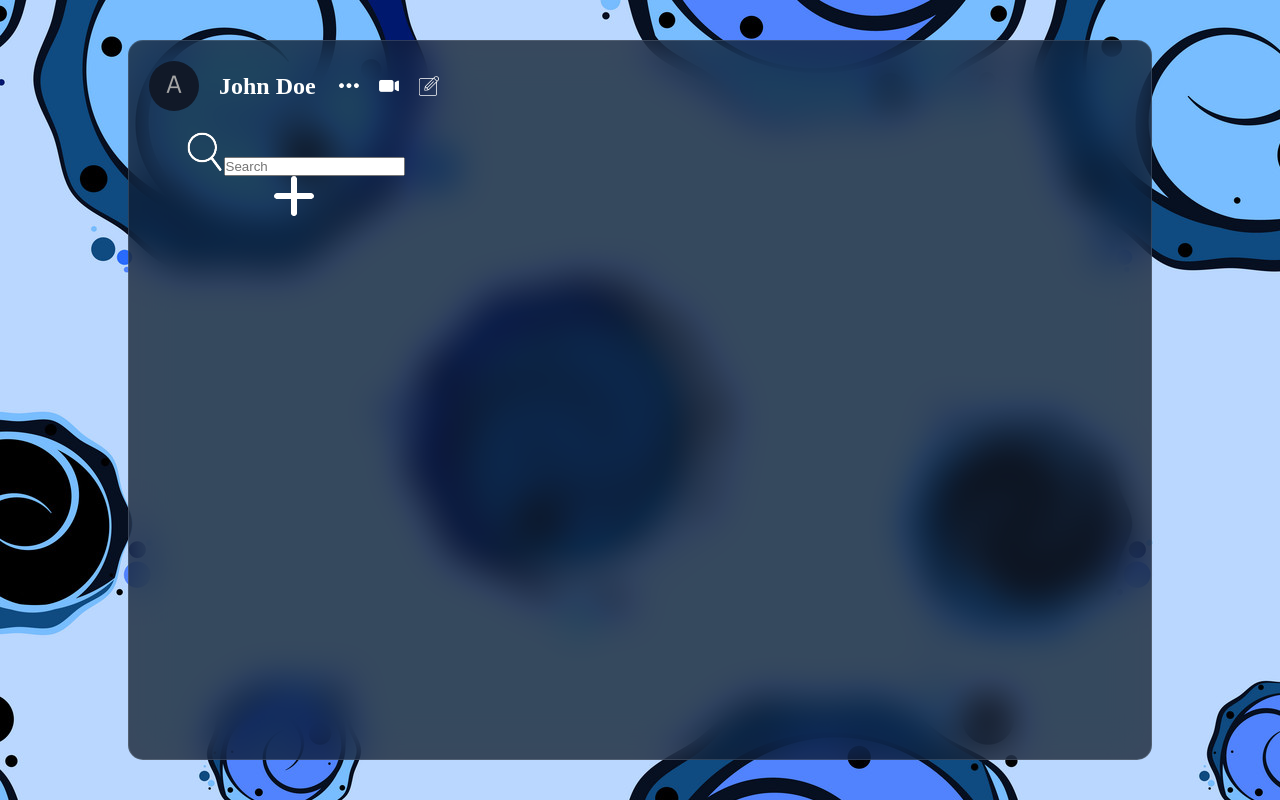
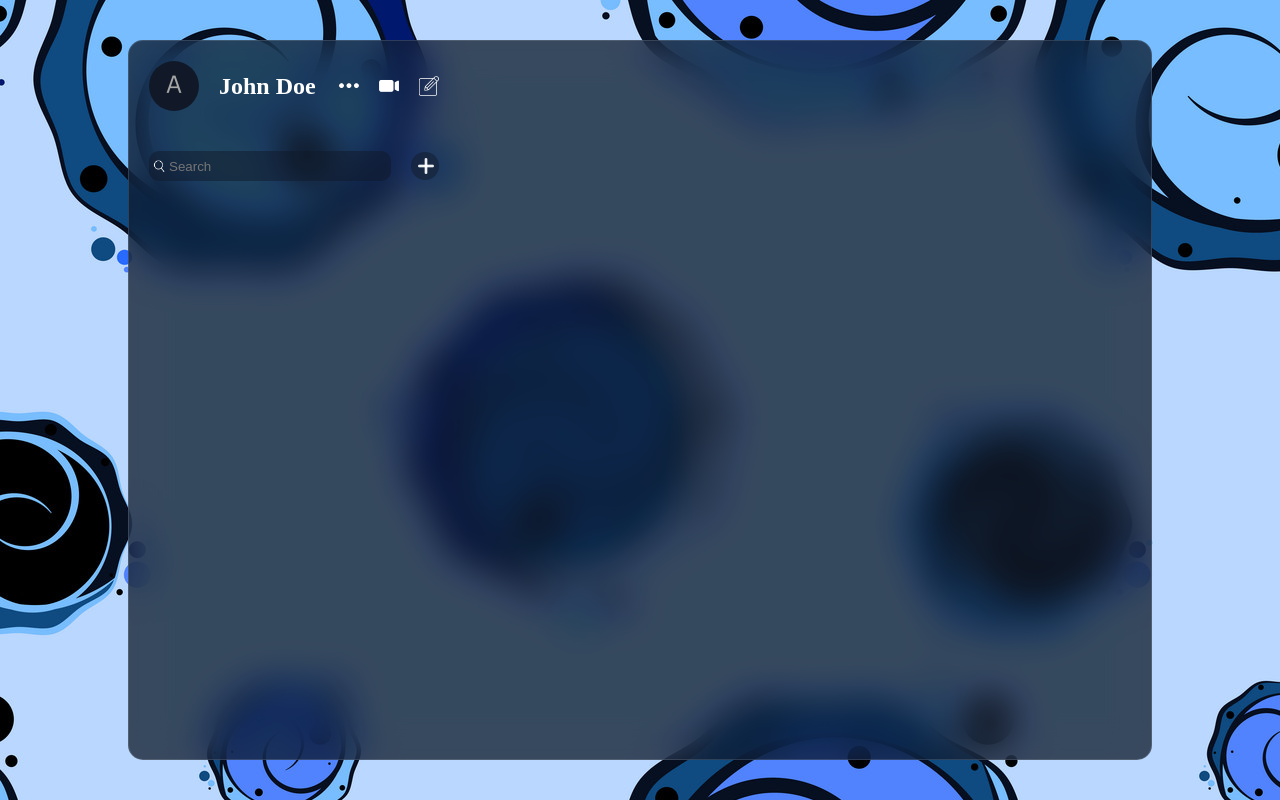
Before and after one commit to MarkiMark01/quickchat_vite_firebase_zustand, a React (Vite) app: page / in a window 1280 px wide. Built offline with nearby package versions, Linux system fonts and the light colour scheme.

Commit message:
added css to chatList

```diff
--- a/src/components/list/chatList/ChatList.jsx
+++ b/src/components/list/chatList/ChatList.jsx
@@ -5,10 +5,12 @@ const ChatList = () => {
     <section className="chatList">
       <div className="search">
         <div className="searchBar">
-          <img src="./search.png" alt="search" />
+          <img src="./search.png" alt="search" className="iconSearch"/>
           <input type="text" placeholder="Search" />
         </div>
-        <img src="./plus.png" alt="Plus" />
+        <div className="plus">
+        <img src="./plus.png" alt="Plus" className="add"/>
+        </div>
       </div>
     </section>
   );
--- a/src/components/list/chatList/chatList.css
+++ b/src/components/list/chatList/chatList.css
@@ -0,0 +1,50 @@
+.chatList{
+    .search{
+        display: flex;
+        align-items: center;
+        gap: 20px;
+        padding: 20px;
+    }
+
+    .searchBar{
+        display: flex;
+        align-items: center;
+        flex: 1;
+        gap: 20;
+        border-radius: 10px;
+        background-color: rgba(17, 25, 40, 0.5);
+
+        input{
+            background-color: transparent;
+            border: none;
+            outline: none;
+            color: white;
+            flex: 1;
+            width: 30px;
+            height: 30px;
+        }
+        .iconSearch{
+            width: 20px;
+            height: 20px;
+            padding: 4px;
+        }
+
+    }
+    .plus{
+        display: flex;
+        justify-content: center;
+        align-items: center;
+        border-radius: 50%;
+        width: 28px;
+        height: 28px;
+        background-color: rgba(17, 25, 40, 0.5);
+
+        .add{
+            width: 16px;
+            height: 16px;
+            padding: 0;
+            margin-left: 1px;
+            cursor: pointer;
+        }
+    }
+}
```
